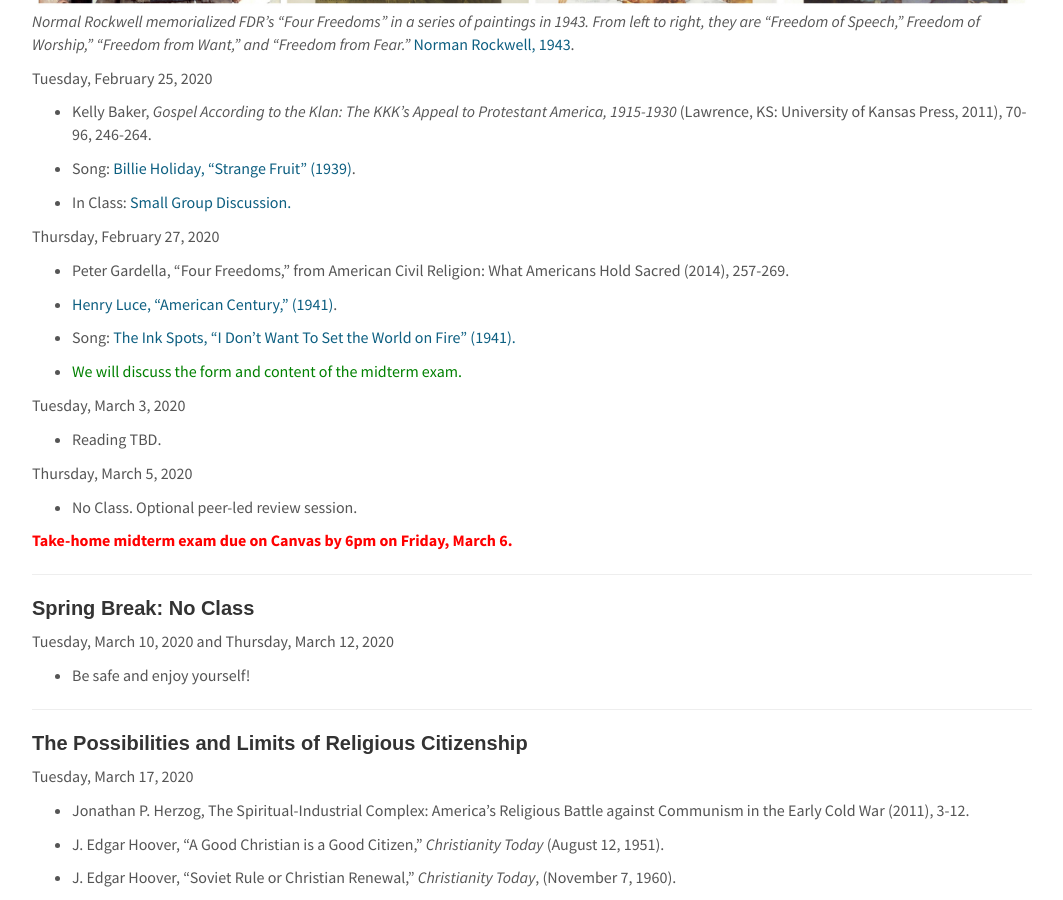
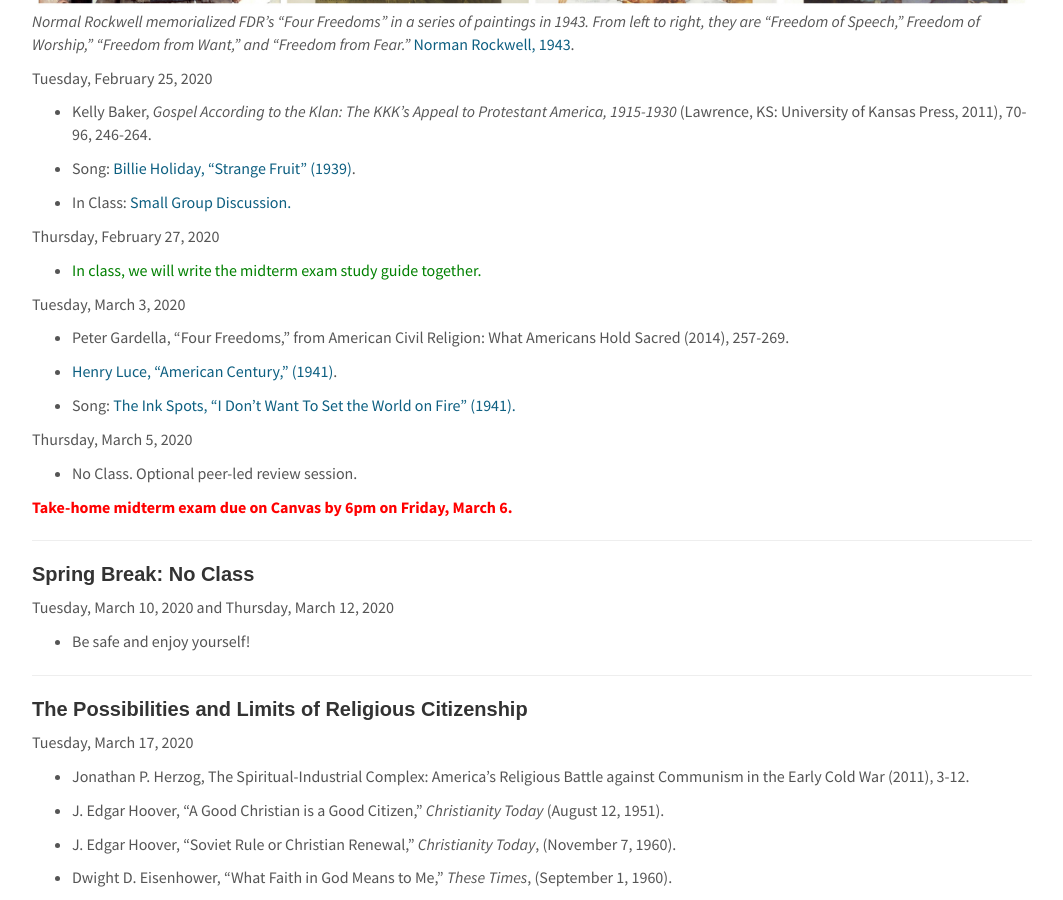
Before and after one commit to cyrusobrien/cyrusobrien, a Jekyll site: the page built from _pages/RelPol225.md, in a window 1280 px wide and 900 px high, scrolled down 7792 px. Shown: the whole window, without its empty margins (108-1171 px from the left). Built offline with Jekyll 4.4.1, drawn with Linux system fonts in a browser that asks for light colours.

```diff
--- a/_pages/RelPol225.md
+++ b/_pages/RelPol225.md
@@ -372,17 +372,15 @@
 
 Thursday, February 27, 2020
 
-* Peter Gardella, “Four Freedoms,” from American Civil Religion: What Americans Hold Sacred (2014), 257-269.
-
-* [Henry Luce, “American Century,” (1941)](http://www-personal.umich.edu/~mlassite/discussions261/luce.pdf).
-
-* Song: [The Ink Spots, "I Don't Want To Set the World on Fire" (1941).](https://www.youtube.com/watch?v=6l6vqPUM_FE)
-
-* <span style="color:green">We will discuss the form and content of the midterm exam.</span>
+* <span style="color:green">In class, we will write the midterm exam study guide together.</span>
 
 Tuesday, March 3, 2020
 
-* Reading TBD.
+  * Peter Gardella, “Four Freedoms,” from American Civil Religion: What Americans Hold Sacred (2014), 257-269.
+
+  * [Henry Luce, “American Century,” (1941)](http://www-personal.umich.edu/~mlassite/discussions261/luce.pdf).
+
+  * Song: [The Ink Spots, "I Don't Want To Set the World on Fire" (1941).](https://www.youtube.com/watch?v=6l6vqPUM_FE)
 
 Thursday, March 5, 2020
 
```
